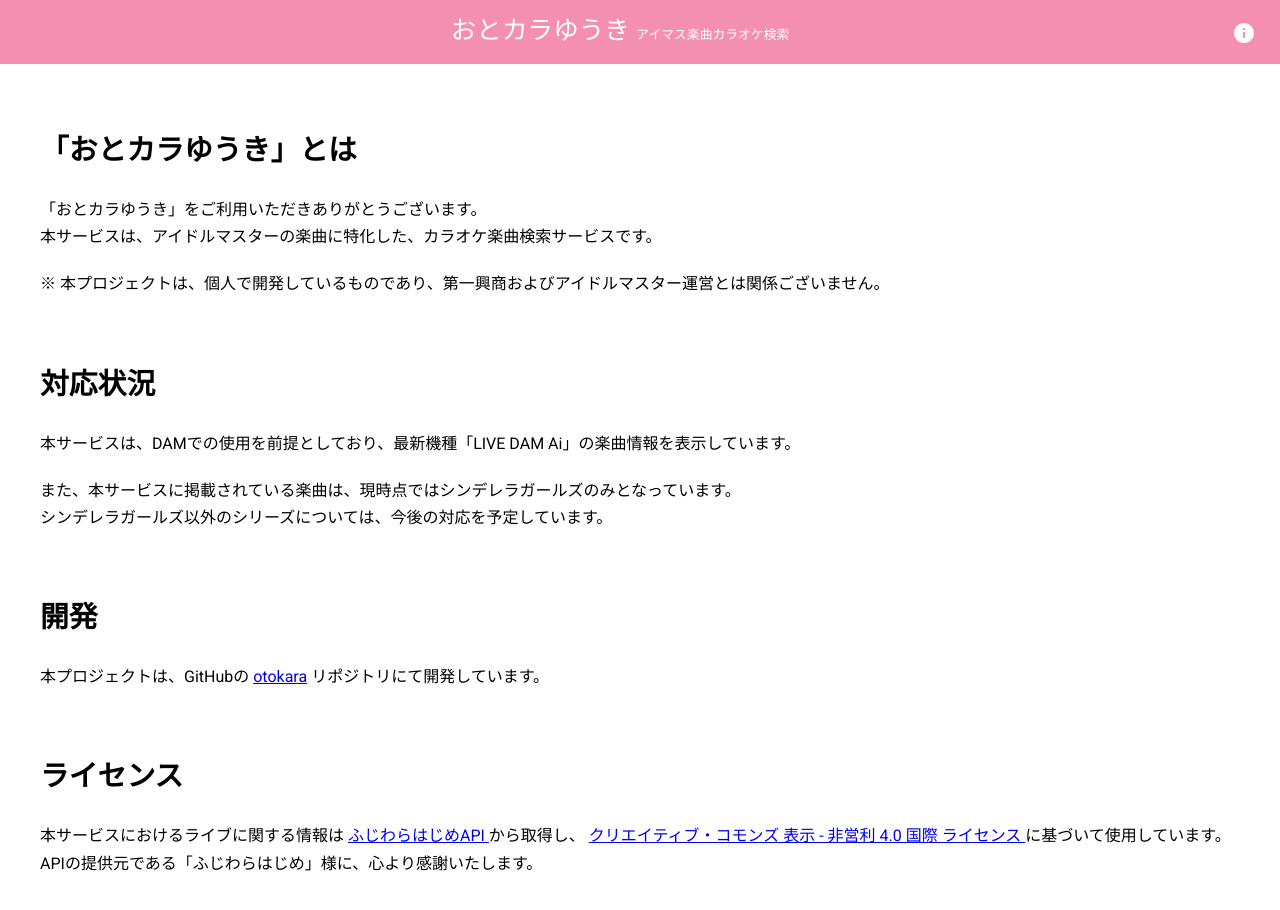
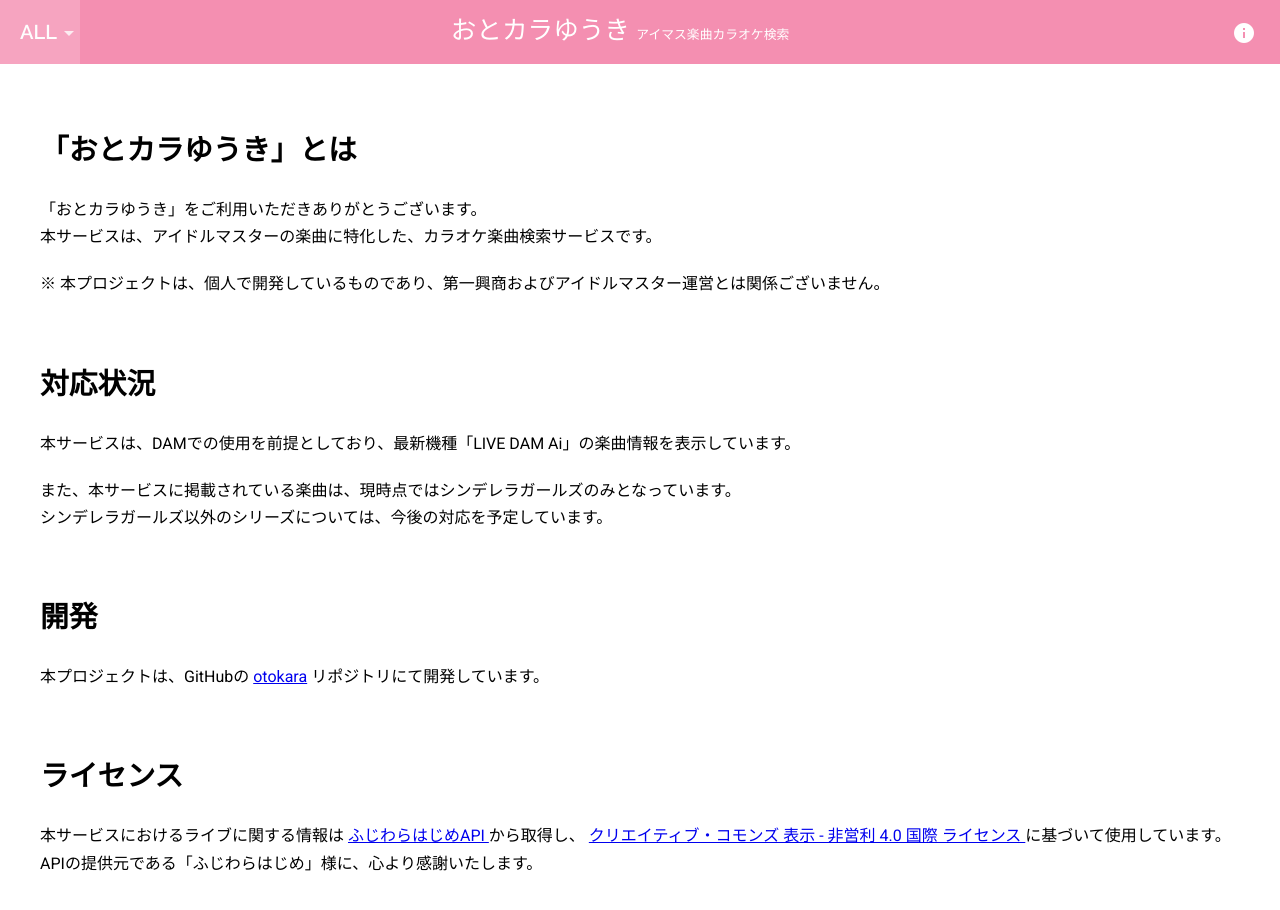
Before and after one commit to otokurarun/otokara-imas, an Angular app: page /info in a window 1280 px wide. Shown: the top 910 px of the page. Built offline with nearby package versions, Linux system fonts and the light colour scheme.

Commit message:
Add: ブランドを選択するためのセレクター

```diff
--- a/src/app/app.component.html
+++ b/src/app/app.component.html
@@ -1,10 +1,16 @@
 <mat-toolbar class="toolbar">
+  <!-- ブランド選択 -->
+  <app-brand-selector></app-brand-selector>
+
+  <!-- サイト名 -->
   <h1 class="toolbar__title">
     <a routerLink="" class="gnav-logo-link">
       おとカラゆうき
       <span class="toolbar__title--small"> アイマス楽曲カラオケ検索 </span>
     </a>
   </h1>
+
+  <!-- お知らせページへのリンク -->
   <a routerLink="/info" mat-icon-button class="info-icon">
     <mat-icon>info</mat-icon>
   </a>
--- a/src/app/app.module.ts
+++ b/src/app/app.module.ts
@@ -14,6 +14,7 @@
 import { HomePageComponent } from './home-page/home-page.component';
 import { SongSearchPageComponent } from './song-search-page/song-search-page.component';
 import { SongSearchFormComponent } from './shared/song-search-form/song-search-form.component';
+import { BrandSelectorComponent } from './shared/brand-selector/brand-selector.component';
 
 @NgModule({
   declarations: [
@@ -25,6 +26,7 @@
     HomePageComponent,
     SongSearchPageComponent,
     SongSearchFormComponent,
+    BrandSelectorComponent,
   ],
   imports: [
     BrowserModule,
--- a/src/app/home-page/home-page.component.html
+++ b/src/app/home-page/home-page.component.html
@@ -1,11 +1,12 @@
 <!-- 楽曲検索フォーム (SongSearchFormComponent) -->
 <app-song-search-form></app-song-search-form>
 
-<!-- TOPページ用楽曲リスト -->
+<!-- TOPページ用楽曲リスト (ブランド別トップページの場合のみ) -->
 <mat-tab-group
   mat-align-tabs="end"
   (selectedTabChange)="this.onSelectedTabChange($event)"
   [selectedIndex]="this.tabIndex"
+  *ngIf="this.brandName != 'all'"
 >
   <!-- 人気順の楽曲リスト -->
   <mat-tab>
--- a/src/app/home-page/home-page.component.ts
+++ b/src/app/home-page/home-page.component.ts
@@ -1,6 +1,7 @@
 import { Component, OnInit } from '@angular/core';
 import { MatTabChangeEvent } from '@angular/material/tabs';
 import { ActivatedRoute, Router } from '@angular/router';
+import { ImasBrand } from '../shared/imas-brand';
 
 /**
  * ホーム画面のコンポーネント
@@ -14,6 +15,9 @@
   // 開かれているタブページの番号
   public tabIndex: number = 0;
 
+  // ブランド名
+  public brandName: ImasBrand = 'all';
+
   constructor(private router: Router, private activatedRoute: ActivatedRoute) {}
 
   ngOnInit(): void {
@@ -23,6 +27,15 @@
         this.activatedRoute.snapshot.queryParamMap.get('tab')!,
         10
       );
+    }
+
+    // URL のパラメータからブランド名を取得
+    if (this.activatedRoute.snapshot.paramMap.get('brandName')) {
+      this.brandName = this.activatedRoute.snapshot.paramMap.get(
+        'brandName'
+      ) as ImasBrand;
+    } else {
+      this.brandName = 'all';
     }
   }
 
--- /dev/null
+++ b/src/app/shared/brand-selector/brand-selector.component.html
@@ -0,0 +1,57 @@
+<!-- ブランド選択を表示するためのボタン -->
+<div
+  class="brand-selector-btn"
+  (click)="isShowing = !isShowing"
+  [ngClass]="{ showing: isShowing }"
+>
+  <div class="current-brand">
+    <ng-container *ngIf="this.currentBrandName == 'all'">ALL</ng-container>
+    <ng-container *ngIf="this.currentBrandName == 'cg'">CG</ng-container>
+    <ng-container *ngIf="this.currentBrandName == 'sc'">SC</ng-container>
+    <ng-container *ngIf="this.currentBrandName == 'as'">AS</ng-container>
+    <ng-container *ngIf="this.currentBrandName == 'sm'">AS</ng-container>
+    <mat-icon>arrow_drop_down</mat-icon>
+  </div>
+</div>
+
+<!-- モーダル -->
+<div class="modal" (click)="isShowing = false" *ngIf="isShowing">
+  <!-- ブランド選択 -->
+  <div class="brand-selector" *ngIf="isShowing">
+    <ul>
+      <!-- 全て (横断検索) -->
+      <li (click)="this.setBrandName('all')">
+        <p class="brand-mark" style="color: #ff74b8">-</p>
+        <p class="brand-name">ALL</p>
+      </li>
+
+      <!-- シンデレラガールズ -->
+      <li (click)="this.setBrandName('cg')">
+        <p class="brand-mark" style="color: #2681c8">CG</p>
+        <p class="brand-name">CINDERELLA GIRLS</p>
+      </li>
+
+      <!-- シャイニーカラーズ -->
+      <li (click)="this.setBrandName('sc')">
+        <p class="brand-mark" style="color: #8dbbff">SC</p>
+        <p class="brand-name">SHINY COLORS</p>
+      </li>
+
+      <!-- 765PRO ALLSTARS -->
+      <!--
+      <li (click)="this.setBrandName('as')">
+        <p class="brand-mark" style="color: #f34f6d">AS</p>
+        <p class="brand-name">765PRO ALLSTARS</p>
+      </li>
+      -->
+
+      <!-- Side M -->
+      <!--
+      <li (click)="this.setBrandName('sm')">
+        <p class="brand-mark" style="color: #0fbe94">SM</p>
+        <p class="brand-name">SIDE M</p>
+      </li>
+      -->
+    </ul>
+  </div>
+</div>
--- /dev/null
+++ b/src/app/shared/brand-selector/brand-selector.component.scss
@@ -0,0 +1,98 @@
+// モーダル
+
+.modal {
+  background-color: #ffffff88;
+  backdrop-filter: blur(6px);
+  position: fixed;
+  top: 65px;
+  bottom: 0;
+  left: 0;
+  right: 0px;
+  margin: 0 0 0 0;
+  padding: 0 0 0 0;
+  box-sizing: border-box;
+  z-index: 1000;
+}
+
+// ブランド選択を表示するためのボタン
+
+.brand-selector-btn {
+  background-color: #fefefe20;
+  cursor: pointer;
+  user-select: none;
+  color: #fefefe;
+  font-family: "Raleway", sans-serif;
+  height: 64px;
+  line-height: 64px;
+  position: absolute;
+  text-align: center;
+  vertical-align: middle;
+  width: 80px;
+  left: 0;
+  top: 0;
+
+  &:hover {
+    background-color: #ffffff30;
+  }
+
+  &.showing {
+    background-color: #fefefe40;
+  }
+
+  .current-brand {
+    margin: 0 10px 0 20px;
+
+    mat-icon {
+      margin: 0 0 2px 0;
+      vertical-align: middle;
+      opacity: 0.8;
+    }
+  }
+}
+
+// ブランド選択
+
+.brand-selector {
+  padding: 0 0 0 0;
+  position: fixed;
+  width: 100%;
+  top: 0;
+  left: 0;
+
+  ul {
+    list-style: none;
+    padding: 0;
+    margin: 0;
+    width: 100%;
+
+    li {
+      background-color: #ffffffaa;
+      cursor: pointer;
+      margin: 0 0 0 0;
+      padding: 1rem 1.5rem 0.5rem 1rem;
+      border-bottom: 1px solid #dddddd;
+      width: 100%;
+
+      .brand-mark {
+        display: inline-block;
+        font-family: "Raleway", sans-serif;
+        width: 3rem;
+        padding-right: 2rem;
+        text-align: center;
+      }
+
+      .brand-name {
+        color: #444444;
+        font-family: "Roboto", sans-serif;
+        font-weight: lighter;
+        display: inline-block;
+        font-size: 1.2rem;
+        width: 100%;
+      }
+    }
+
+    li:hover {
+      background-color: #efefefaa;
+    }
+  }
+}
--- /dev/null
+++ b/src/app/shared/brand-selector/brand-selector.component.ts
@@ -0,0 +1,24 @@
+import { Component, OnInit } from '@angular/core';
+import { ImasBrand } from '../imas-brand';
+
+@Component({
+  selector: 'app-brand-selector',
+  templateUrl: './brand-selector.component.html',
+  styleUrls: ['./brand-selector.component.scss'],
+})
+export class BrandSelectorComponent implements OnInit {
+  public isShowing = false;
+  public currentBrandName: ImasBrand = 'all';
+
+  constructor() {}
+
+  ngOnInit(): void {}
+
+  /**
+   * 表示するアイマスブランドの設定
+   * @param brandName ブランド
+   */
+  setBrandName(brandName: ImasBrand) {
+    this.currentBrandName = brandName;
+  }
+}
--- /dev/null
+++ b/src/app/shared/imas-brand.ts
@@ -0,0 +1 @@
+export type ImasBrand = 'all' | 'cg' | 'sc' | 'as' | 'sm';
--- a/src/index.html
+++ b/src/index.html
@@ -11,7 +11,8 @@
     <link rel="icon" type="image/x-icon" href="favicon.ico" />
     <link rel="apple-touch-icon" href="apple-touch-icon.png" sizes="180x180" />
     <link rel="apple-touch-icon" href="apple-touch-icon-76.png" sizes="76x76" />
-    <link rel="preconnect" href="https://fonts.gstatic.com" />
+    <link rel="preconnect" href="https://fonts.googleapis.com" />
+    <link rel="preconnect" href="https://fonts.gstatic.com" crossorigin />
     <link
       href="https://fonts.googleapis.com/css2?family=Roboto:wght@300;400;500&display=swap"
       rel="stylesheet"
@@ -20,6 +21,10 @@
       href="https://fonts.googleapis.com/icon?family=Material+Icons"
       rel="stylesheet"
     />
+    <link
+      href="https://fonts.googleapis.com/css2?family=Raleway:wght@600&display=swap"
+      rel="stylesheet"
+    />
   </head>
   <body class="mat-typography">
     <app-root></app-root>
```
Also changed, not shown: src/app/app-routing.module.ts (+7 -3 lines), 1 other file (tests, documents, lock files or other folders).
